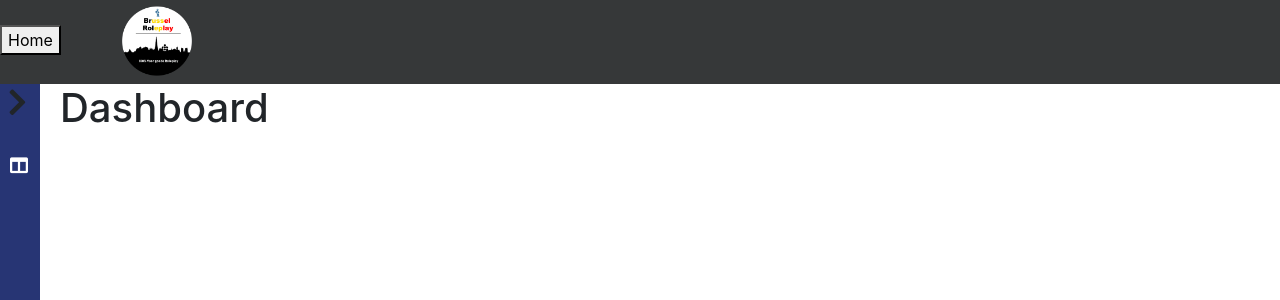
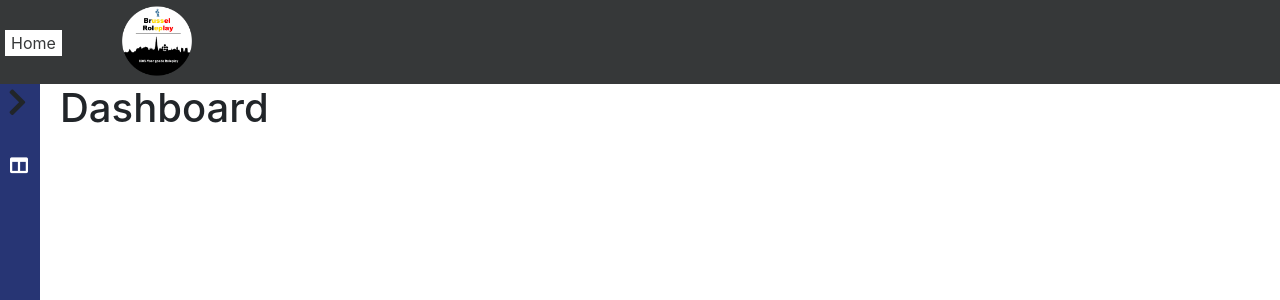
Before and after one commit to onno204/fivem-meos, a PHP site: page /meos/frontend/dashboard in a window 1280 px wide. Shown: the top 300 px of the page. Run offline with PHP 8.4, Linux system fonts and the light colour scheme; some libraries are stand-ins or nearby versions.

Commit message:
Button check

```diff
--- a/frontend/assets/css/nav.css
+++ b/frontend/assets/css/nav.css
@@ -47,4 +47,7 @@ nav .back label{
 
 .button {
   margin-top: 25px;
+  background-color: #FFF;
+  color: #363839;
+  border: 5px Solid #363839;
 }
```
